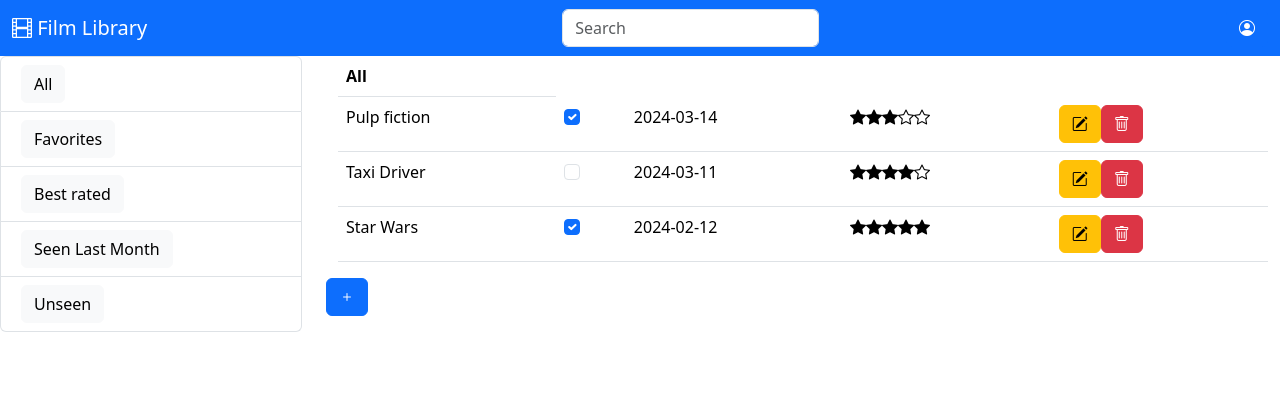
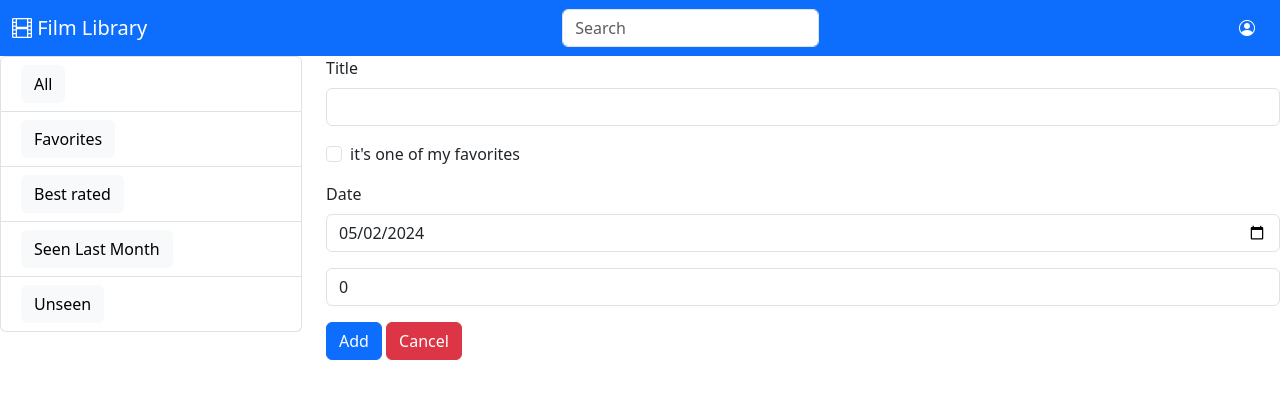
Before and after one commit to giacomobelluardo/WebApp1Laboratories, a React (Vite) app in the folder lab06/my-app/: page /add in a window 1280 px wide. Shown: the top 398 px of the page. Built offline with nearby package versions, Linux system fonts and the light colour scheme.

Commit message:
Edit and Add Film updated with Routing

```diff
--- a/lab06/my-app/src/App.jsx
+++ b/lab06/my-app/src/App.jsx
@@ -5,6 +5,8 @@ import { SideBar } from './components/SideBar';
 import {Film, FilmLibrary} from './filmLibrary.mjs'
 import {Films} from './components/FilmComponents.jsx'
 import { useState } from 'react';
+import { FilmForm, EditFilmForm} from './components/FilmForm';
+import { Routes, Route, Link } from 'react-router-dom';
 import dayjs from 'dayjs';
 
 //Library of films
@@ -90,7 +92,11 @@ function App() {
             <SideBar filter={filter} changeFilter={changeFilter}/>
           </Col>
           <Col sm={9}>
-            <Films allFilms={movies} filter={filter} deleteFilm={deleteFilm} addFilm={addFilm} updateFilm={updateFilm}></Films>
+            <Routes>
+              <Route index element={<Films allFilms={movies} deleteFilm={deleteFilm} addFilm={addFilm} updateFilm={updateFilm}></Films>} />
+              <Route path='add' element={<FilmForm mode='add' addFilm ={addFilm}/>} />
+              <Route path='edit/:fid' element={<EditFilmForm updateFilm={updateFilm} films={movies} />}/>
+            </Routes>
           </Col>
         </Row>
       </Container>
--- a/lab06/my-app/src/components/FilmComponents.jsx
+++ b/lab06/my-app/src/components/FilmComponents.jsx
@@ -4,6 +4,8 @@ import {Table, Button, Form} from 'react-bootstrap';
 import PropTypes from 'prop-types';
 import 'bootstrap-icons/font/bootstrap-icons.css';
 import { useState } from 'react';
+import { useNavigate } from 'react-router-dom';
+import { Routes, Route, Link } from 'react-router-dom';
 import { FilmForm } from './FilmForm';
 
 function Films(props) {
@@ -15,29 +17,15 @@ function Films(props) {
       setMode('edit');
     }
 
+    const navigate = useNavigate();
+
+
     return (
       <>
         <Container fluid>
             <FilmTable films={props.allFilms} filter={props.filter} deleteFilm={props.deleteFilm} addFilm={props.addFilm} updateFilm={props.updateFilm} handleEdit={handleEdit}></FilmTable>
         </Container>
-        {mode === 'add' &&
-          <FilmForm
-            mode = {mode}
-            addFilm={(film) => {props.addFilm(film); setMode('default');}}
-            cancel={() => setMode('default')}
-          />
-        }
-
-        {mode === 'edit' &&
-          <FilmForm
-            mode={mode}
-            film  ={editableFilm}
-            cancel={() => setMode('default')}
-            updateFilm={(film) => { props.updateFilm(film); setMode('default'); }}
-          />
-        }
-
-        {mode === 'default' && <Button variant='primary' onClick={() => {setMode('add');}}><i className="bi bi-plus"></i></Button>}
+        <Button variant='primary' onClick={() => {setMode('add'); navigate('/add')}}><i className="bi bi-plus"></i></Button>
       </>
     );
 }
@@ -84,8 +72,10 @@ FilmRow.propTypes = {
 }
 
 function FilmActions(props) {
+    const navigate = useNavigate();
+
     return <td>
-      <Button variant='warning'><i className='bi bi-pencil-square' onClick={() => { props.handleEdit(props.film) }}></i></Button>
+      <Button variant='warning' onClick={() => { navigate(`edit/${props.id}`) }}><i className='bi bi-pencil-square'></i></Button>
       <Button variant='danger' onClick={() => { props.deleteFilm(props.id) }}><i className='bi bi-trash'></i></Button>
     </td>
 }
--- a/lab06/my-app/src/components/FilmForm.jsx
+++ b/lab06/my-app/src/components/FilmForm.jsx
@@ -1,12 +1,31 @@
 import dayjs from 'dayjs';
 import { useState } from 'react';
 import {Form, Button} from 'react-bootstrap'
+import { useNavigate, useParams } from 'react-router-dom';
+import PropTypes from 'prop-types';
+
+function EditFilmForm(props) {
+  const params = useParams();
+  const fid = params.fid;
+
+  const find_film = props.films.filter(f => f.id == fid)
+  const film = find_film[0]
+
+  return <FilmForm film={film} mode='edit' updateFilm={props.updateFilm} />
+}
+
+EditFilmForm.propTypes = {
+  films: PropTypes.array.isRequired,
+  updateFilm: PropTypes.func.isRequired
+};
 
 function FilmForm(props){
   const [title, setTitle] = useState(props.film ? props.film.title : '');
   const [favorite, setFavorite] = useState(props.film ? props.film.favorite : false);
   const [date, setDate] = useState(props.film ? props.film.date.format('YYYY-MM-DD') : dayjs().format('YYYY-MM-DD'));
   const [score, setRating] = useState(props.film ? parseInt(props.film.score) : 0);
+
+  const navigate = useNavigate();
 
   const handleSubmit = (event) => {
     event.preventDefault();
@@ -19,6 +38,7 @@ function FilmForm(props){
     else {
       props.addFilm(film);
     }
+    navigate('..'); // back to list of answers
   }
 
   return(
@@ -58,9 +78,15 @@ function FilmForm(props){
       {props.mode==='add' && <Button variant='primary' type='Submit'>Add</Button>}
       {props.mode==='edit' && <Button variant='primary' type='Submit'>Edit</Button>}
       {' '}
-      <Button variant='danger' onClick={props.cancel}>Cancel</Button>
+      <Button variant='danger' onClick={() => { navigate('..') }}>Cancel</Button>
     </Form>
   )
-}
+};
 
-export {FilmForm};
+FilmForm.propTypes = {
+  films: PropTypes.object,
+  mode: PropTypes.string,
+  addFilm: PropTypes.func.isRequired
+};
+
+export {FilmForm, EditFilmForm};
--- a/lab06/my-app/src/main.jsx
+++ b/lab06/my-app/src/main.jsx
@@ -1,9 +1,17 @@
 import React from 'react'
 import ReactDOM from 'react-dom/client'
 import App from './App.jsx'
+import {createBrowserRouter, RouterProvider} from "react-router-dom";
+
+const router = createBrowserRouter([
+  {
+    path: "/*",
+    element:<App/>,
+  },
+]);
 
 ReactDOM.createRoot(document.getElementById('root')).render(
   <React.StrictMode>
-    <App />
+    <RouterProvider router={router} />
   </React.StrictMode>,
 )
```
